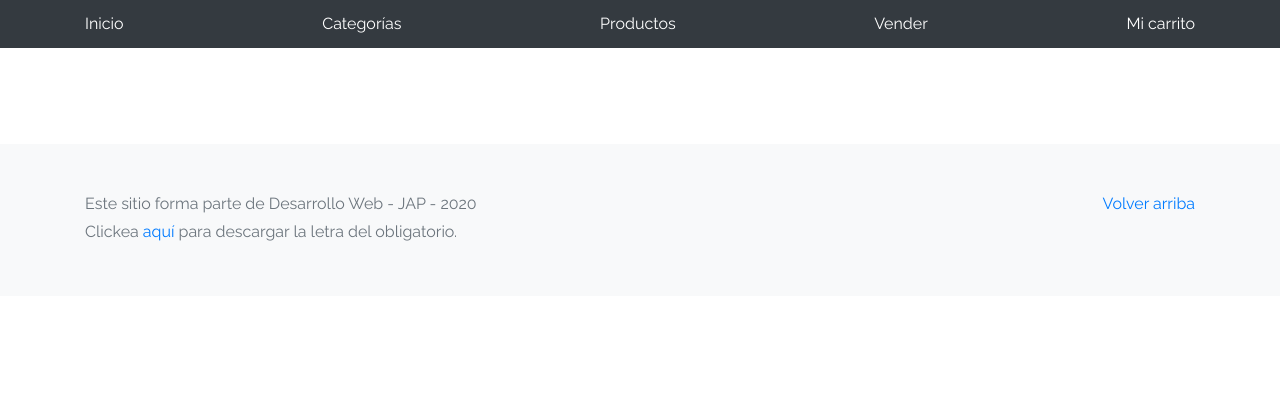
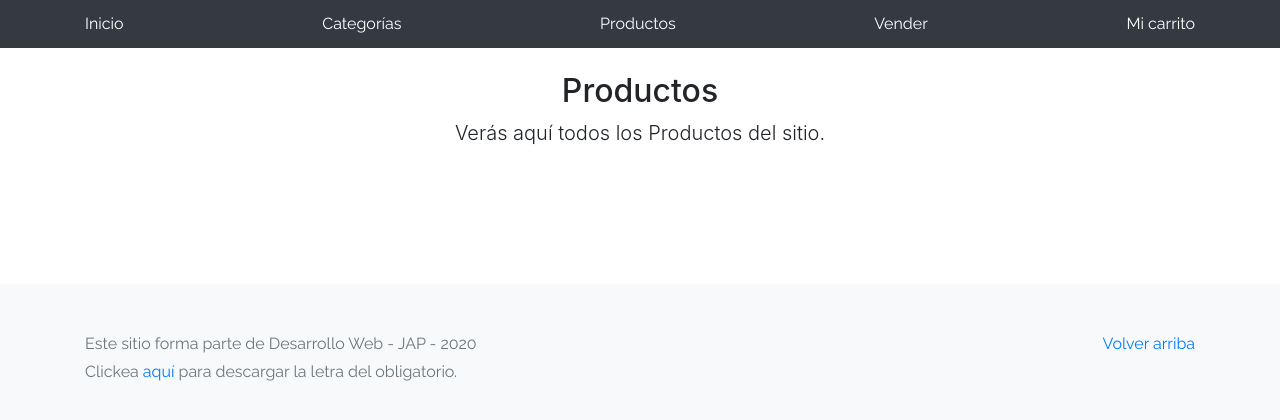
Before and after one commit to sebabarbitta/eMercado, a plain HTML site: page products.html in a window 1280 px wide. Drawn offline with Linux system fonts and the light colour scheme; no server answers.

Commit message:
contraseña y titulo de product

```diff
--- a/products.html
+++ b/products.html
@@ -23,14 +23,17 @@
         <a class="py-2 d-none d-md-inline-block" href="cart.html">Mi carrito</a>
       </div>
     </nav>
+
+    <div class="text-center p-4">
+      <h2>Productos</h2>
+      <p class="lead">Verás aquí todos los Productos del sitio.</p>
+  </div>
+
     <div id ="prod" class="container p-5">
-      <!--  <div class="alert alert-danger" role="alert" style="position: relative; width:auto; top: 0;">
-        <h4 class="alert-heading">¡A trabajar! :)</h4>
-        <p>Esta sección corresponde a: Entrega 1 (Fecha de entrega: 22/08/2021) y Entrega 2 (Fecha de entrega: 05/09/2021).</p>
-        <hr>
-        <p class="mb-0">Para saber qué debes hacer, fijate en la actividad en CREA correspondiente a esta entrega.</p>-->
-      </div>
+
+
     </div>
+
     <footer class="text-muted bg-light">
       <div class="container">
         <p class="float-right">
```
Also changed, not shown: index.html (+1 -1 lines).
